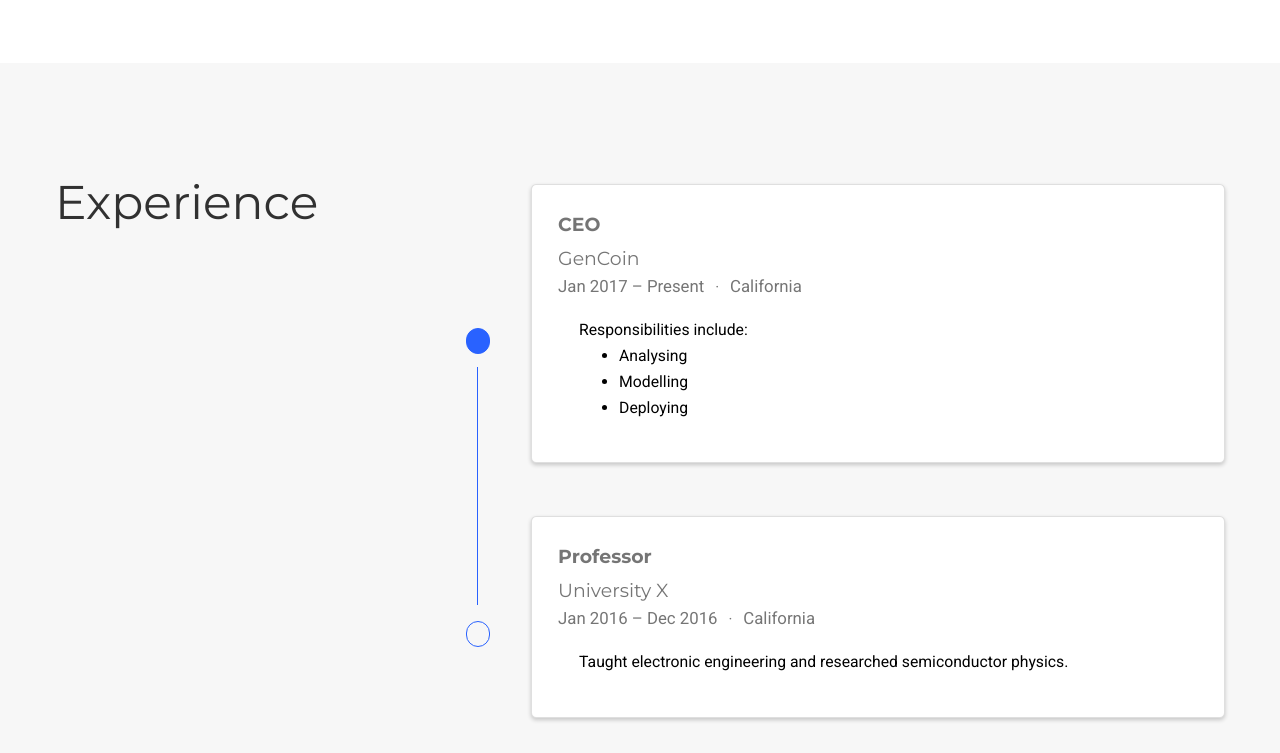
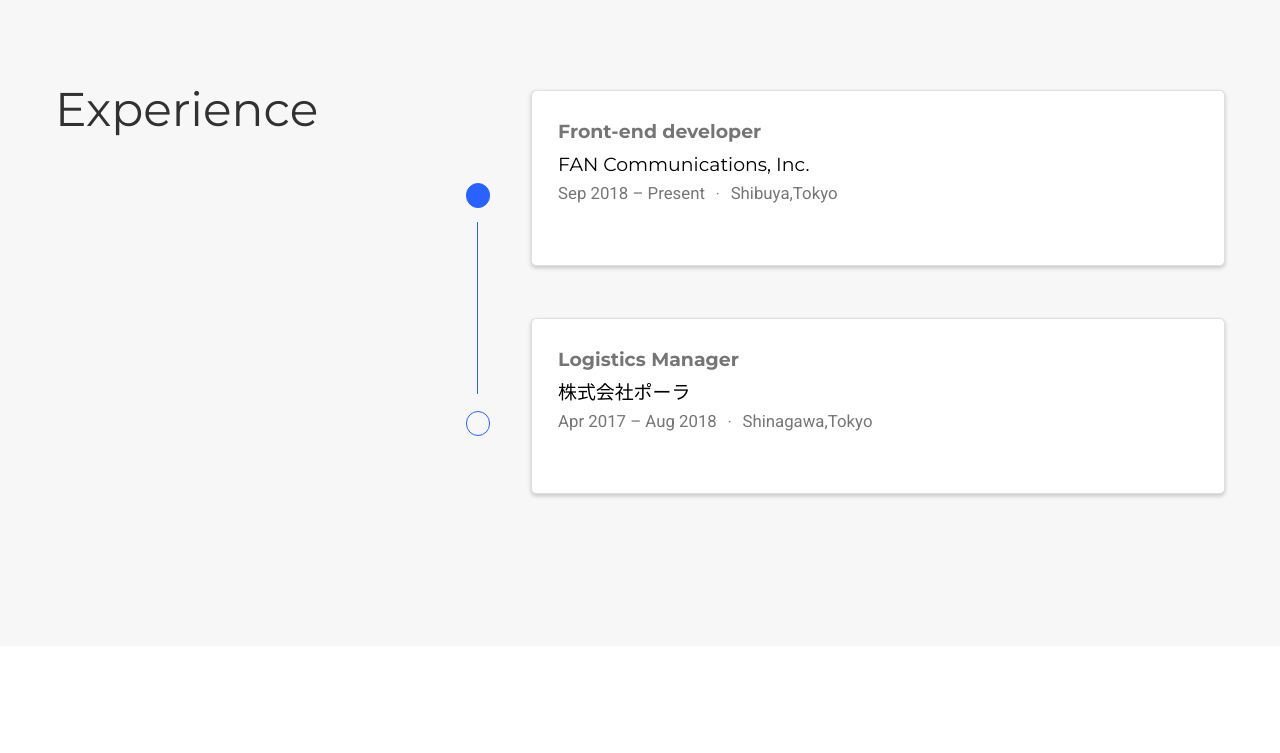
Before and after one commit to y-tomimoto/y-tomimoto.github.io, a plain HTML site: page index.html in a window 1280 px wide. Shown: the part 1730-2483 px from the top of the page. Drawn offline with nearby package versions, Linux system fonts and the light colour scheme; a script that the page names is missing; some icons are missing.

Commit message:
rebuilding site 2019年 12月 8日 日曜日 23時06分22秒 JST

```diff
--- a/authors/index.xml
+++ b/authors/index.xml
@@ -17,7 +17,7 @@
       <link>https://y-tomimoto.github.io/authors/admin/</link>
       <pubDate>Sun, 07 Apr 2019 00:00:00 +0000</pubDate>
       <guid>https://y-tomimoto.github.io/authors/admin/</guid>
-      <description>&lt;p&gt;大学卒業後、化粧品メーカーに入社。&lt;a href=&#34;&#34;&gt;その後&lt;/a&gt;、機械学習理論に関する基礎研究を行う傍ら、機械学習アルゴリズムの実装をアルバイトとして経験。Sansan R&amp;amp;D部門に新卒入社し、画像認識エンジンや自然言語処理APIを開発。その後Yahoo! JAPANにて機械学習モデリングチームのリーダーとして開発、マネージメントに従事。業務の傍ら、勉強会の主催や登壇を行うなど、関連技術の研鑽、発信に努める。2019年2月よりエムスリー株式会社、機械学習エンジニア。Kaggle Expert。&lt;/p&gt;
+      <description>&lt;p&gt;大学卒業後、化粧品メーカーの物流部門において、企画立案から物流網の全体設計及び企画実行、運用フローの制定とリリースまでを経験。&lt;a href=&#34;https://github.com/y-tomimoto/blog/tree/master/etc/wantedly&#34;&gt;その後&lt;/a&gt;、AdTech業界にエンジニアとして参画。参画後は広告成果計測の研究・開発を経て、動画広告エンジンのUX・UI設計及び基盤開発を経験。現在に至る。&lt;/p&gt;
 </description>
     </item>
 
--- a/index.html
+++ b/index.html
@@ -574,7 +574,7 @@
 
     <h1>Biography</h1>
 
-    <p>大学卒業後、化粧品メーカーに入社。<a href="">その後</a>、機械学習理論に関する基礎研究を行う傍ら、機械学習アルゴリズムの実装をアルバイトとして経験。Sansan R&amp;D部門に新卒入社し、画像認識エンジンや自然言語処理APIを開発。その後Yahoo! JAPANにて機械学習モデリングチームのリーダーとして開発、マネージメントに従事。業務の傍ら、勉強会の主催や登壇を行うなど、関連技術の研鑽、発信に努める。2019年2月よりエムスリー株式会社、機械学習エンジニア。Kaggle Expert。</p>
+    <p>大学卒業後、化粧品メーカーの物流部門において、企画立案から物流網の全体設計及び企画実行、運用フローの制定とリリースまでを経験。<a href="https://github.com/y-tomimoto/blog/tree/master/etc/wantedly">その後</a>、AdTech業界にエンジニアとして参画。参画後は広告成果計測の研究・開発を経て、動画広告エンジンのUX・UI設計及び基盤開発を経験。現在に至る。</p>
 
 
     <div class="row">
@@ -1081,24 +1081,19 @@
       <div class="col py-2">
         <div class="card">
           <div class="card-body">
-            <h4 class="card-title exp-title text-muted mt-0 mb-1">CEO</h4>
-            <h4 class="card-title exp-company text-muted my-0">GenCoin</h4>
+            <h4 class="card-title exp-title text-muted mt-0 mb-1">Front-end developer</h4>
+            <h4 class="card-title exp-company text-muted my-0"><a href="https://www.fancs.com/" target="_blank" rel="noopener">FAN Communications, Inc.</a></h4>
             <div class="text-muted exp-meta">
-              Jan 2017 –
+              Sep 2018 –
 
                 Present
 
 
                 <span class="middot-divider"></span>
-                <span>California</span>
+                <span>Shibuya,Tokyo</span>
 
             </div>
-            <div class="card-text">Responsibilities include:</p>
-<ul>
-<li>Analysing</li>
-<li>Modelling</li>
-<li>Deploying</li>
-</ul></div>
+            <div class="card-text"></div>
           </div>
         </div>
       </div>
@@ -1123,19 +1118,19 @@
       <div class="col py-2">
         <div class="card">
           <div class="card-body">
-            <h4 class="card-title exp-title text-muted mt-0 mb-1">Professor</h4>
-            <h4 class="card-title exp-company text-muted my-0">University X</h4>
+            <h4 class="card-title exp-title text-muted mt-0 mb-1">Logistics Manager</h4>
+            <h4 class="card-title exp-company text-muted my-0"><a href="https://www.pola.co.jp/company/" target="_blank" rel="noopener">株式会社ポーラ</a></h4>
             <div class="text-muted exp-meta">
-              Jan 2016 –
+              Apr 2017 –
 
-                Dec 2016
+                Aug 2018
 
 
                 <span class="middot-divider"></span>
-                <span>California</span>
+                <span>Shinagawa,Tokyo</span>
 
             </div>
-            <div class="card-text">Taught electronic engineering and researched semiconductor physics.</div>
+            <div class="card-text"></div>
           </div>
         </div>
       </div>
```
Also changed, not shown: authors/admin/index.html (+1 -1 lines), index.json (+1 -1 lines).
